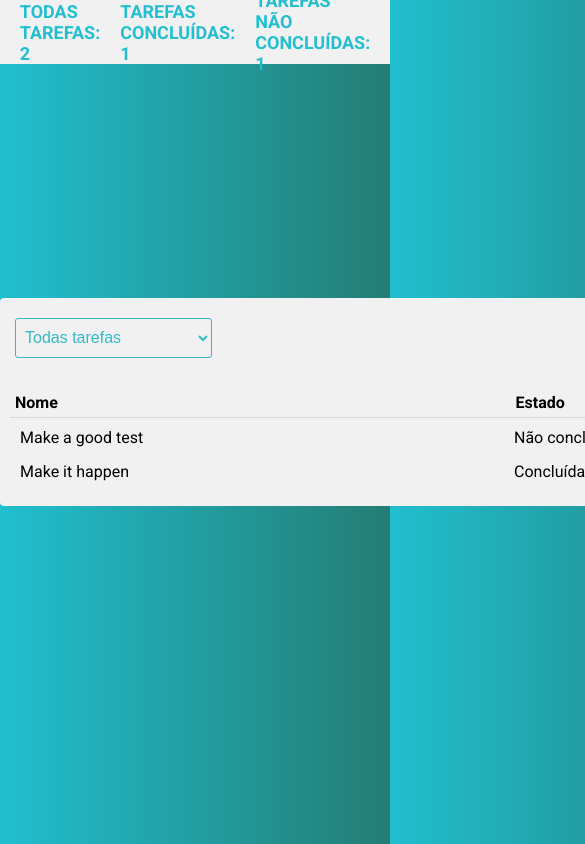
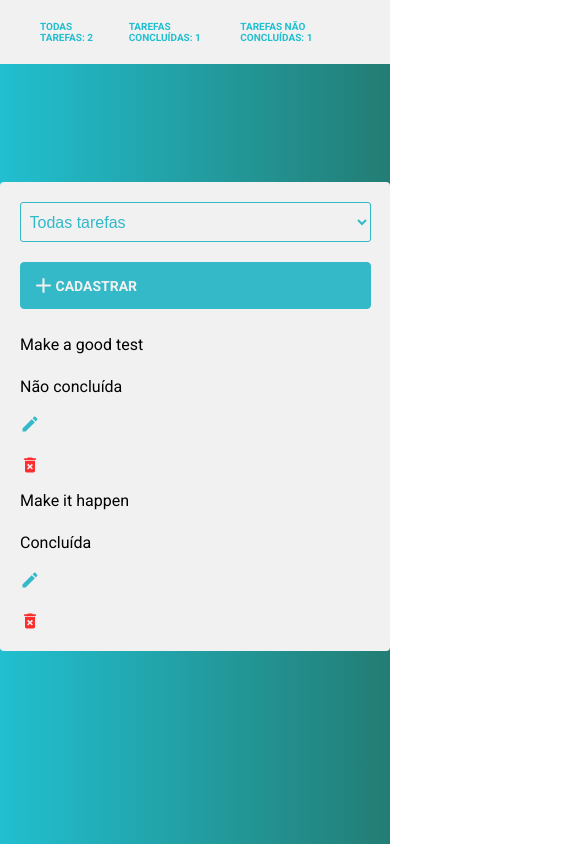
Before and after one commit to dioumedeiros-zz/react-todoList, a React (Create React App) app: page / in a window 390 px wide. Shown: the top 844 px of the page, 585 px wide, since content can reach past the window. Built offline with nearby package versions, Linux system fonts and the light colour scheme.

Commit message:
chore: Layout adjusts

```diff
--- a/src/Components/Header/index.js
+++ b/src/Components/Header/index.js
@@ -20,9 +20,11 @@ export default function Header() {
     <div className="container-header">
       <div className="content-header">
         <nav>
-          <p>TODAS TAREFAS: {todoList.length}</p>
-          <p>TAREFAS CONCLUÍDAS: {taskDone.length}</p>
-          <p>TAREFAS NÃO CONCLUÍDAS: {taskNotDone.length}</p>
+          <p data-testid="tasks">TODAS TAREFAS: {todoList.length}</p>
+          <p data-testid="tasks-done">TAREFAS CONCLUÍDAS: {taskDone.length}</p>
+          <p data-testid="tasks-not-done">
+            TAREFAS NÃO CONCLUÍDAS: {taskNotDone.length}
+          </p>
         </nav>
       </div>
     </div>
--- a/src/Components/Header/styles.css
+++ b/src/Components/Header/styles.css
@@ -23,3 +23,19 @@
   margin: 10px;
   font-size: 18px;
 }
+
+@media (max-width: 600px) {
+  .container-header {
+    margin-bottom: 15px;
+  }
+
+  .container-header .content-header nav p {
+    font-size: 14px;
+  }
+}
+
+@media (max-width: 400px) {
+  .container-header .content-header nav p {
+    font-size: 10px;
+  }
+}
--- a/src/Components/TodoForm/index.js
+++ b/src/Components/TodoForm/index.js
@@ -29,6 +29,12 @@ export default function TodoForm({ data }) {
       if (todoDetail) {
         setDetail(todoDetail);
         setTask(todoDetail.task);
+
+        if (todoDetail.done === "S") {
+          const check = document.querySelector("#done");
+          check.checked = true;
+          setDone(true);
+        }
       }
     }
   }, [data, todoList]);
@@ -57,13 +63,18 @@ export default function TodoForm({ data }) {
     history.push("/");
   }
 
+  function cancel() {
+    history.push("/");
+  }
+
   return (
     <div className="container-form">
       <header>
         <p>{data ? "Faça sua alteração" : "Faça seu cadastro"}</p>
       </header>
-      <Form schema={schema} onSubmit={handleSubmit}>
+      <Form data-testid="form" schema={schema} onSubmit={handleSubmit}>
         <Input
+          data-testid="input-task"
           className="input-task"
           type="text"
           name="task"
@@ -73,6 +84,7 @@ export default function TodoForm({ data }) {
         />
 
         <Input
+          data-testid="input-check"
           type="checkbox"
           id="done"
           name="done"
@@ -80,8 +92,12 @@ export default function TodoForm({ data }) {
           onChange={e => setDone(e.target.checked)}
         />
         <label htmlFor="done">Tarefa concluída</label>
-
-        <button>Salvar</button>
+        <div className="controls-form">
+          <button className="cancel" onClick={cancel}>
+            cancelar
+          </button>
+          <button className="save">Salvar</button>
+        </div>
       </Form>
     </div>
   );
--- a/src/Components/TodoForm/styles.css
+++ b/src/Components/TodoForm/styles.css
@@ -75,11 +75,19 @@ form label {
 
 input:checked + label::before {
   background-color: #33b9c1;
+  transition: 0.4s;
   border-radius: 50%;
 }
 
-form button {
+form .controls-form {
+  display: flex;
+  justify-content: space-between;
+  align-items: center;
+}
+
+form .controls-form button {
   margin: 35px 0;
+  width: 45%;
   height: 50px;
   background: #f1f1f1;
   font-weight: bold;
@@ -91,7 +99,17 @@ form button {
   cursor: pointer;
 }
 
-button:hover {
+form .controls-form button.save:hover {
   background: #33b9c8aa;
   color: #f1f1f1;
 }
+
+form .controls-form .cancel {
+  color: #f53434;
+  border: 1px solid #f53434;
+}
+
+button.cancel:hover {
+  background: #c00808aa;
+  color: #f1f1f1;
+}
--- a/src/Components/TodoList/Todo/index.js
+++ b/src/Components/TodoList/Todo/index.js
@@ -1,8 +1,6 @@
 import React from "react";
 import { Link } from "react-router-dom";
 import { MdDeleteForever, MdModeEdit } from "react-icons/md";
-
-// import { Container } from './styles';
 
 export default function Todo({ data, edit, exclude }) {
   return (
--- a/src/Components/TodoList/index.js
+++ b/src/Components/TodoList/index.js
@@ -27,13 +27,13 @@ export default function TodoList({ filter }) {
   }
 
   return (
-    <div className="grid">
-      <div className="header">
+    <div data-testid="data-grid" className="grid">
+      <div data-testid="data-header" className="header">
         <div>Nome</div>
         <div>Estado</div>
         <div>Ações</div>
       </div>
-      <div className="items">
+      <div data-testid="data-items" className="items">
         {todoFilter
           ? todoFilter.map(todo => (
               <Todo key={todo.id} data={todo} exclude={exclude} />
--- a/src/Components/TodoList/styles.css
+++ b/src/Components/TodoList/styles.css
@@ -14,6 +14,12 @@
   border-bottom-color: rgba(0, 0, 0, 0.1);
 }
 
+@media (max-width: 600px) {
+  .grid .header {
+    display: none;
+  }
+}
+
 .grid .items {
   display: grid;
   grid-template-columns: 65% 25% 5% 5%;
@@ -22,6 +28,14 @@
   font-size: 16px;
 }
 
+@media (max-width: 600px) {
+  .grid .items {
+    display: flex;
+    flex-direction: column;
+    line-height: 2em;
+  }
+}
+
 .grid .items svg {
   cursor: pointer;
 }
--- a/src/pages/Todo/List/index.js
+++ b/src/pages/Todo/List/index.js
@@ -16,6 +16,7 @@ export default function List() {
         <div className="content">
           <div className="controls">
             <select
+              data-testid="data-select"
               className="select-task"
               onChange={e => setSelection(e.target.value)}
             >
@@ -23,7 +24,7 @@ export default function List() {
               <option value="S">Tarefas concluídas</option>
               <option value="N">Tarefas não concluídas</option>
             </select>
-            <Link to="/register">
+            <Link data-testid="data-link" to="/register">
               <button>
                 <MdAdd size={25} />
                 CADASTRAR
--- a/src/pages/Todo/List/styles.css
+++ b/src/pages/Todo/List/styles.css
@@ -1,6 +1,6 @@
 .container {
   height: 80vh;
-  width: 800px;
+  max-width: 800px;
   margin: 0 auto;
 
   display: flex;
@@ -18,6 +18,25 @@
   display: flex;
   justify-content: space-between;
   align-items: center;
+}
+
+@media (max-width: 600px) {
+  .content .controls {
+    flex-direction: column;
+  }
+
+  .content .controls .select-task {
+    width: 90%;
+  }
+
+  .content .controls a {
+    width: 100%;
+  }
+
+  .content .controls a button {
+    width: 90%;
+    margin: 0 auto;
+  }
 }
 
 .content .controls .select-task {
```
